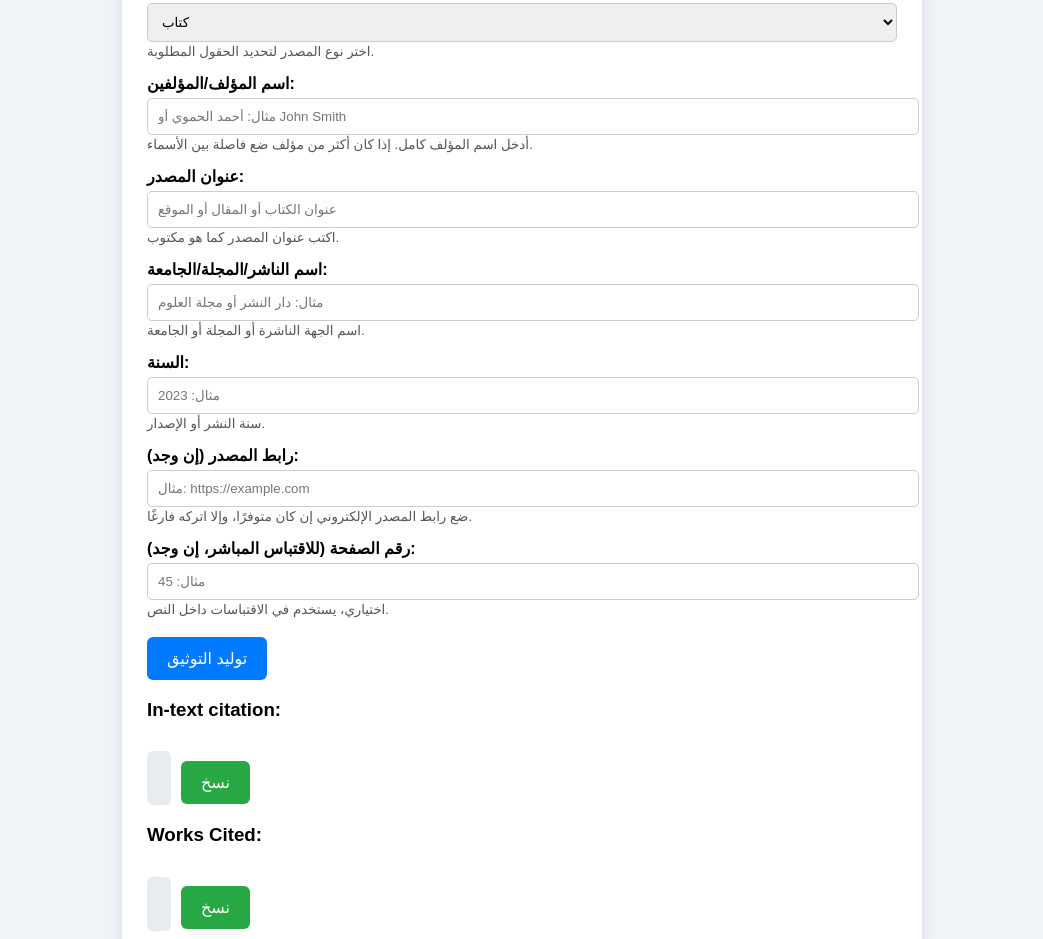
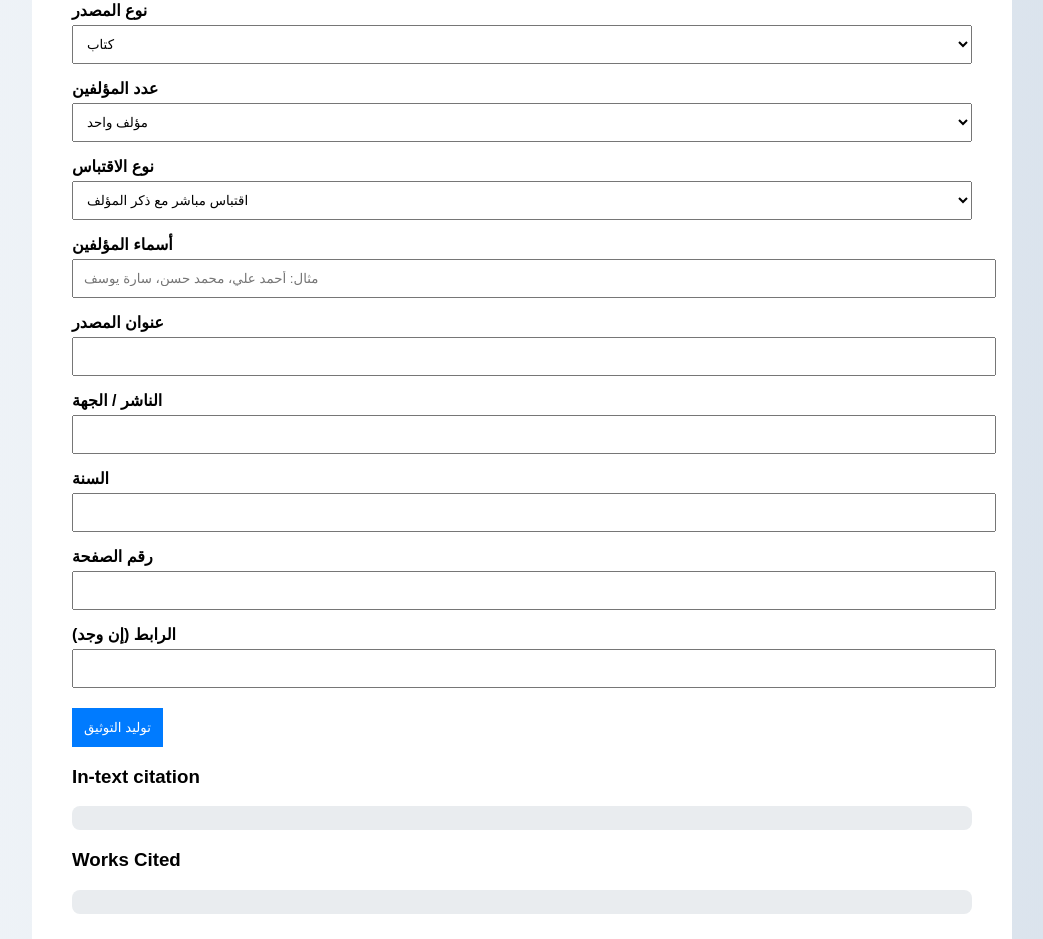
Before and after one commit to rmaq1977-alt/mla-generator, a plain HTML site: page index.html in a window 1280 px wide. Shown: the part 147-1086 px from the top of the page, without its empty margins (118-1161 px from the left). Drawn offline with Linux system fonts and the light colour scheme.

Commit message:
Update index.html

```diff
--- a/index.html
+++ b/index.html
@@ -4,125 +4,170 @@
 <meta charset="UTF-8">
 <title>مولّد توثيق MLA 9</title>
 <style>
-body { font-family: "Arial", sans-serif; margin: 20px; background: #f0f4f8; }
-.container { background: #fff; padding: 25px; border-radius: 10px; max-width: 750px; margin: auto; box-shadow: 0 0 15px rgba(0,0,0,0.1); }
-h1 { text-align: center; color: #007bff; }
-label { display: block; margin-top: 15px; font-weight: bold; }
-small { display: block; color: #555; margin-top: 2px; }
-input, select, textarea { width: 100%; padding: 10px; margin-top: 5px; border-radius: 5px; border: 1px solid #ccc; }
-button { margin-top: 20px; padding: 12px 20px; border: none; border-radius: 6px; background: #007bff; color: #fff; font-size: 16px; cursor: pointer; }
-button:hover { background: #0056b3; }
-.output { background: #e9ecef; padding: 12px; margin-top: 12px; border-radius: 6px; white-space: pre-wrap; min-height: 30px; }
-.copy-btn { background: #28a745; margin-left: 10px; }
-.copy-btn:hover { background: #1e7e34; }
-.flex { display: flex; align-items: center; }
-.flex button { flex: 0 0 auto; }
+body {
+    font-family: Arial, sans-serif;
+    background: linear-gradient(to right, #f0f4f8, #d9e2ec);
+}
+.container {
+    max-width: 900px;
+    margin: 40px auto;
+    background: #fff;
+    padding: 40px;
+    border-radius: 15px;
+}
+label { font-weight: bold; margin-top: 15px; display: block; }
+small { color: #555; display: block; }
+input, select {
+    width: 100%; padding: 10px; margin-top: 5px;
+}
+button {
+    margin-top: 20px;
+    padding: 12px;
+    background: #007bff;
+    color: white;
+    border: none;
+    cursor: pointer;
+}
+.output {
+    background: #e9ecef;
+    padding: 12px;
+    margin-top: 10px;
+    border-radius: 8px;
+    white-space: pre-wrap;
+}
 </style>
 </head>
+
 <body>
 <div class="container">
-<h1>مولّد توثيق MLA 9</h1>
 
-<label>نوع المصدر:</label>
+<h2>مولّد توثيق MLA 9</h2>
+
+<label>نوع المصدر</label>
 <select id="sourceType">
 <option value="book">كتاب</option>
-<option value="bookChapter">فصل في كتاب</option>
-<option value="article">مقال في مجلة/صحيفة</option>
+<option value="chapter">فصل في كتاب</option>
+<option value="article">مقال</option>
 <option value="website">موقع إلكتروني</option>
-<option value="video">فيديو</option>
-<option value="thesis">رسالة ماجستير / أطروحة دكتوراه</option>
+<option value="thesis">رسالة / أطروحة</option>
+<option value="video">فيديو / محاضرة</option>
+<option value="tweet">تغريدة</option>
 </select>
-<small>اختر نوع المصدر لتحديد الحقول المطلوبة.</small>
 
-<label>اسم المؤلف/المؤلفين:</label>
-<input type="text" id="author" placeholder="مثال: أحمد الحموي أو John Smith">
-<small>أدخل اسم المؤلف كامل. إذا كان أكثر من مؤلف ضع فاصلة بين الأسماء.</small>
+<label>عدد المؤلفين</label>
+<select id="authorCount">
+<option value="1">مؤلف واحد</option>
+<option value="2">مؤلفان</option>
+<option value="3">ثلاثة مؤلفين فأكثر</option>
+</select>
 
-<label>عنوان المصدر:</label>
-<input type="text" id="title" placeholder="عنوان الكتاب أو المقال أو الموقع">
-<small>اكتب عنوان المصدر كما هو مكتوب.</small>
+<label>نوع الاقتباس</label>
+<select id="quoteType">
+<option value="directMention">اقتباس مباشر مع ذكر المؤلف</option>
+<option value="directNoMention">اقتباس مباشر دون ذكر المؤلف</option>
+<option value="indirect">اقتباس غير مباشر</option>
+</select>
 
-<label>اسم الناشر/المجلة/الجامعة:</label>
-<input type="text" id="publisher" placeholder="مثال: دار النشر أو مجلة العلوم">
-<small>اسم الجهة الناشرة أو المجلة أو الجامعة.</small>
+<label>أسماء المؤلفين</label>
+<input type="text" id="author" placeholder="مثال: أحمد علي، محمد حسن، سارة يوسف">
 
-<label>السنة:</label>
-<input type="text" id="year" placeholder="مثال: 2023">
-<small>سنة النشر أو الإصدار.</small>
+<label>عنوان المصدر</label>
+<input type="text" id="title">
 
-<label>رابط المصدر (إن وجد):</label>
-<input type="text" id="url" placeholder="مثال: https://example.com">
-<small>ضع رابط المصدر الإلكتروني إن كان متوفرًا، وإلا اتركه فارغًا.</small>
+<label>الناشر / الجهة</label>
+<input type="text" id="publisher">
 
-<label>رقم الصفحة (للاقتباس المباشر، إن وجد):</label>
-<input type="text" id="page" placeholder="مثال: 45">
-<small>اختياري، يستخدم في الاقتباسات داخل النص.</small>
+<label>السنة</label>
+<input type="text" id="year">
+
+<label>رقم الصفحة</label>
+<input type="text" id="page">
+
+<label>الرابط (إن وجد)</label>
+<input type="text" id="url">
 
 <button onclick="generateCitation()">توليد التوثيق</button>
 
-<h3>In-text citation:</h3>
-<div class="flex">
+<h3>In-text citation</h3>
 <div id="inText" class="output"></div>
-<button class="copy-btn" onclick="copyText('inText')">نسخ</button>
-</div>
 
-<h3>Works Cited:</h3>
-<div class="flex">
+<h3>Works Cited</h3>
 <div id="worksCited" class="output"></div>
-<button class="copy-btn" onclick="copyText('worksCited')">نسخ</button>
-</div>
 
 </div>
 
 <script>
+function lastName(fullName) {
+    return fullName.trim().split(" ").slice(-1)[0];
+}
+
 function generateCitation() {
-    let type = document.getElementById('sourceType').value;
-    let author = document.getElementById('author').value.trim();
-    let title = document.getElementById('title').value.trim();
-    let publisher = document.getElementById('publisher').value.trim();
-    let year = document.getElementById('year').value.trim();
-    let url = document.getElementById('url').value.trim();
-    let page = document.getElementById('page').value.trim();
+    const authors = document.getElementById("author").value.split(",");
+    const authorCount = document.getElementById("authorCount").value;
+    const quoteType = document.getElementById("quoteType").value;
+    const type = document.getElementById("sourceType").value;
+    const title = document.getElementById("title").value;
+    const publisher = document.getElementById("publisher").value;
+    const year = document.getElementById("year").value;
+    const page = document.getElementById("page").value;
+    const url = document.getElementById("url").value;
 
-    // In-text citation
-    let lastName = author.split(' ').slice(-1)[0];
-    let inText = page ? `(${lastName} ${page})` : `(${lastName})`;
-    document.getElementById('inText').textContent = inText;
+    const firstAuthor = lastName(authors[0]);
+    let inText = "";
 
-    // Works Cited
-    let wc = '';
-    switch(type) {
-        case 'book':
-            wc = `${author}. ${title}. ${publisher}, ${year}.`;
-            break;
-        case 'bookChapter':
-            wc = `${author}. "${title}." في كتاب ${publisher}, سنة ${year}.`;
-            break;
-        case 'article':
-            wc = `${author}. "${title}." ${publisher}, ${year}.`;
-            break;
-        case 'website':
-            wc = `${author}. "${title}." ${publisher}, ${year}, ${url}.`;
-            break;
-        case 'video':
-            wc = `${author}. "${title}." ${publisher}, ${year}, ${url}.`;
-            break;
-        case 'thesis':
-            wc = `${author}. "${title}." ${publisher}, ${year}.`;
-            break;
-        default:
-            wc = `${author}. ${title}. ${publisher}, ${year}.`;
+    // -------- In-text citation (MLA-9) --------
+    if (authorCount === "3") {
+        if (quoteType === "directMention") {
+            inText = `${firstAuthor} وآخرون "${title}" (${page}).`;
+        }
+        else if (quoteType === "directNoMention") {
+            inText = `"${title}" (${firstAuthor} وآخرون ${page}).`;
+        }
+        else {
+            inText = `(${firstAuthor} وآخرون ${page}).`;
+        }
+    } else if (authorCount === "2") {
+        inText = `(${lastName(authors[0])} و${lastName(authors[1])} ${page})`;
+    } else {
+        inText = `(${firstAuthor} ${page})`;
     }
 
-    document.getElementById('worksCited').textContent = wc;
-}
+    document.getElementById("inText").textContent = inText;
 
-function copyText(id) {
-    let text = document.getElementById(id).textContent;
-    navigator.clipboard.writeText(text).then(() => {
-        alert("تم النسخ!");
-    });
+    // -------- Works Cited (MLA-9) --------
+    let wcAuthor = authorCount === "3"
+        ? `${authors[0].trim()}، وآخرون`
+        : authors.join("، ");
+
+    let worksCited = "";
+
+    switch(type) {
+        case "book":
+            worksCited = `${wcAuthor}. ${title}. ${publisher}, ${year}.`;
+            break;
+        case "chapter":
+            worksCited = `${wcAuthor}. "${title}." ${publisher}, ${year}.`;
+            break;
+        case "article":
+            worksCited = `${wcAuthor}. "${title}." ${publisher}, ${year}.`;
+            break;
+        case "website":
+            worksCited = `${wcAuthor}. "${title}." ${publisher}, ${year}, ${url}.`;
+            break;
+        case "thesis":
+            worksCited = `${wcAuthor}. "${title}." ${publisher}, ${year}.`;
+            break;
+        case "video":
+            worksCited = `${wcAuthor}. "${title}." ${publisher}, ${year}, ${url}.`;
+            break;
+        case "tweet":
+            worksCited = `${wcAuthor}. "${title}." ${year}, ${url}.`;
+            break;
+    }
+
+    document.getElementById("worksCited").textContent = worksCited;
 }
 </script>
+
 </body>
 </html>
```
